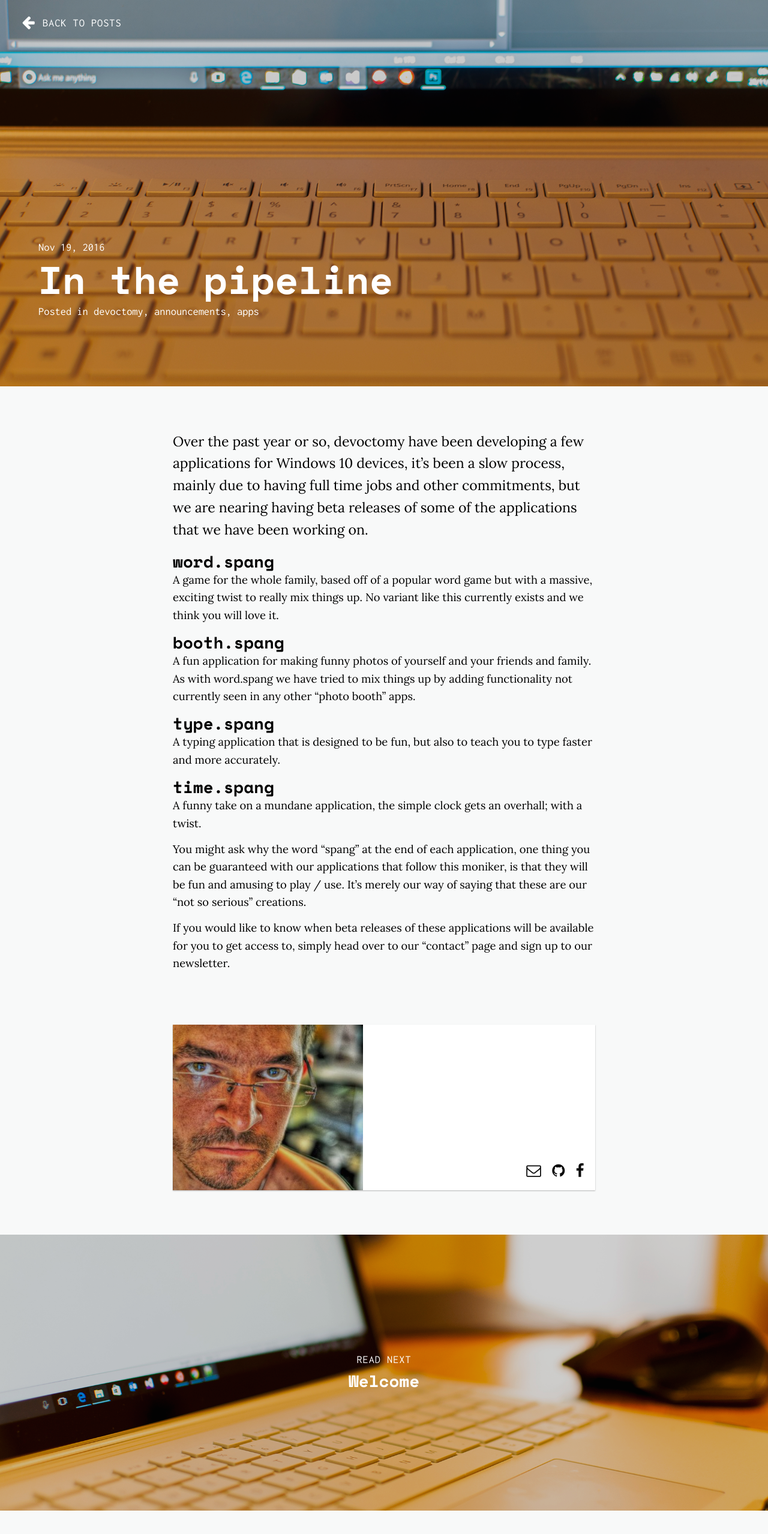
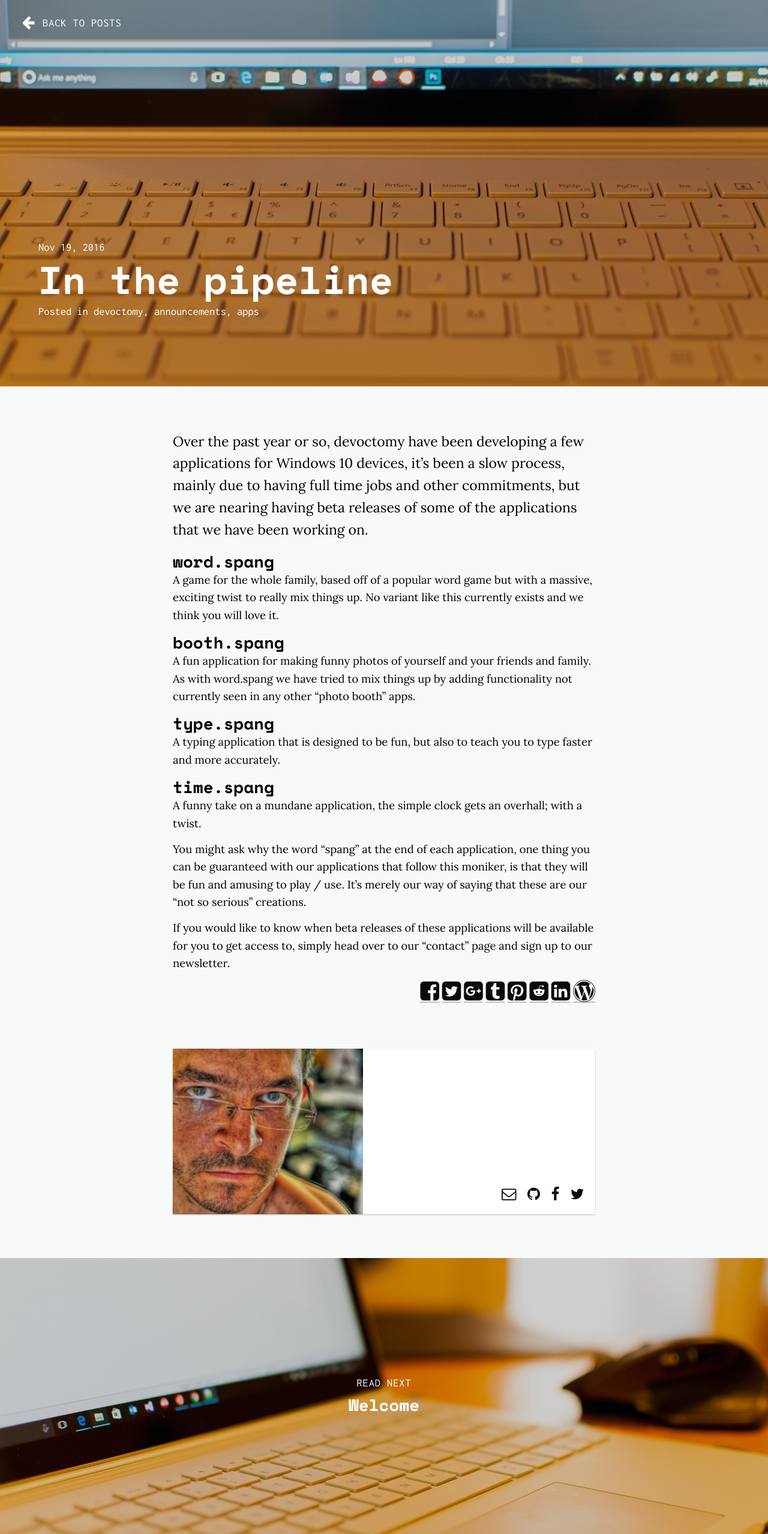
Before and after one commit to devoctomy/devoctomy.com, a Jekyll site: the page built from _posts/2016-11-20-In-the-pipeline.markdown, in a window 1280 px wide. Shown: the whole page at 60% size. Built offline with Jekyll 4.4.1, drawn with Linux system fonts in a browser that asks for light colours; nearby versions of some CDN libraries; comment, search, counter and statistics services are not loaded; before the commit the page ends 2518 px from its top, so only the background shows below that.

Commit message:
Added sharing buttons to blog posts

```diff
--- a/_config.yml
+++ b/_config.yml
@@ -20,6 +20,7 @@ profile: CEO and developer for devoctomy.  Gadget and dance music enthusiast, sk
 social:
   github: https://github.com/settings/profile
   facebook: https://www.facebook.com/devoctomy/
+  twitter: devoctomy
 
 # Build settings
 include: ["_categories"]
--- a/_includes/head.html
+++ b/_includes/head.html
@@ -27,6 +27,7 @@
 
   <link rel="stylesheet" href="https://cdnjs.cloudflare.com/ajax/libs/normalize/4.2.0/normalize.min.css">
   <link rel="stylesheet" href="{{ '/assets/css/main.css' | prepend: site.baseurl }}">
+  <link rel="stylesheet" href="{{ '/assets/css/share.css' | prepend: site.baseurl }}">
 
   <link rel="alternate" type="application/rss+xml" title="{{ site.title }}" href="{{ '/feed.xml' | prepend: site.baseurl | prepend: site.url }}">
   <link rel="canonical" href="{{ page.url | replace: 'index.html', '' | prepend: site.baseurl | prepend: site.url }}">
--- /dev/null
+++ b/_includes/share.html
@@ -0,0 +1,12 @@
+<div style="text-align: right;">
+	<ul class="share-buttons">
+		<li><a href="https://www.facebook.com/sharer/sharer.php?u={{ site.url }}{{ page.url }}&t={{ page.title }}" target="_blank" title="Share on Facebook"><i class="fa fa-facebook-square fa-2x" aria-hidden="true"></i><span class="sr-only">Share on Facebook</span></a></li>
+		<li><a href="https://twitter.com/intent/tweet?text={{ page.title }}%20{{ site.url }}{{ page.url }}%20via%20&#64;{{ site.social.twitter }}&hashtags={% for category in page.categories %}{{category}},{% endfor %}" target="_blank" title="Tweet"><i class="fa fa-twitter-square fa-2x" aria-hidden="true"></i><span class="sr-only">Tweet</span></a></li>
+		<li><a href="https://plus.google.com/share?url={{ site.url }}{{ page.url }}" target="_blank" title="Share on Google+"><i class="fa fa-google-plus-square fa-2x" aria-hidden="true"></i><span class="sr-only">Share on Google+</span></a></li>
+		<li><a href="http://www.tumblr.com/share?v=3&u={{ site.url }}{{ page.url }}" target="_blank" title="Post to Tumblr"><i class="fa fa-tumblr-square fa-2x" aria-hidden="true"></i><span class="sr-only">Post to Tumblr</span></a></li>
+		<li><a href="http://pinterest.com/pin/create/button/?url={{ site.url }}{{ page.url }}&media={{ site.url }}{{ page.image-sm }}&description={{ page.description }}" target="_blank" title="Pin it"><i class="fa fa-pinterest-square fa-2x" aria-hidden="true"></i><span class="sr-only">Pin it</span></a></li>
+		<li><a href="http://www.reddit.com/submit?url={{ site.url }}{{ page.url }}&title={{ page.title }}" target="_blank" title="Submit to Reddit"><i class="fa fa-reddit-square fa-2x" aria-hidden="true"></i><span class="sr-only">Submit to Reddit</span></a></li>
+		<li><a href="http://www.linkedin.com/shareArticle?mini=true&url={{ site.url }}{{ page.url }}&title={{ page.title }}&summary={{ page.description }}&source={{ site.url }}{{ page.url }}" target="_blank" title="Share on LinkedIn"><i class="fa fa-linkedin-square fa-2x" aria-hidden="true"></i><span class="sr-only">Share on LinkedIn</span></a></li>
+		<li><a href="http://wordpress.com/press-this.php?u={{ site.url }}{{ page.url }}&t={{ page.title }}&s={{ page.description }}&i={{ site.url }}{{ page.image-sm }}" target="_blank" title="Publish on WordPress"><i class="fa fa-wordpress fa-2x" aria-hidden="true"></i><span class="sr-only">Publish on WordPress</span></a></li>
+	</ul>
+</div>
--- a/_layouts/post.html
+++ b/_layouts/post.html
@@ -23,7 +23,10 @@ layout: default
 
   <section class="section-padding post" itemprop="articleBody">
     {{ content }}
-  </section>
+
+	{% include share.html %}
+	</section>
+
 
   <section class="profile">
     <div class="profile__card">
--- a/_posts/2016-11-20-In-the-pipeline.markdown
+++ b/_posts/2016-11-20-In-the-pipeline.markdown
@@ -1,12 +1,12 @@
 ---
 layout: post
-title: "In the pipeline"
+title: In the pipeline
 date: 2016-11-19
 categories:
   - devoctomy
   - announcements
   - apps
-description:
+description: Upcoming products
 image: /assets/images/surfacebook_2.jpg
 image-sm: /assets/images/surfacebook_2_small.jpg
 ---
--- /dev/null
+++ b/assets/css/share.css
@@ -0,0 +1,23 @@
+ul.share-buttons{
+  list-style: none;
+  padding: 0;
+}
+
+ul.share-buttons li{
+  display: inline;
+}
+
+ul.share-buttons .sr-only {
+  position: absolute;
+  clip: rect(1px 1px 1px 1px);
+  clip: rect(1px, 1px, 1px, 1px);
+  padding: 0;
+  border: 0;
+  height: 1px;
+  width: 1px;
+  overflow: hidden;
+}
+
+ul.share-buttons a {
+	text-decoration: none;
+}
```
